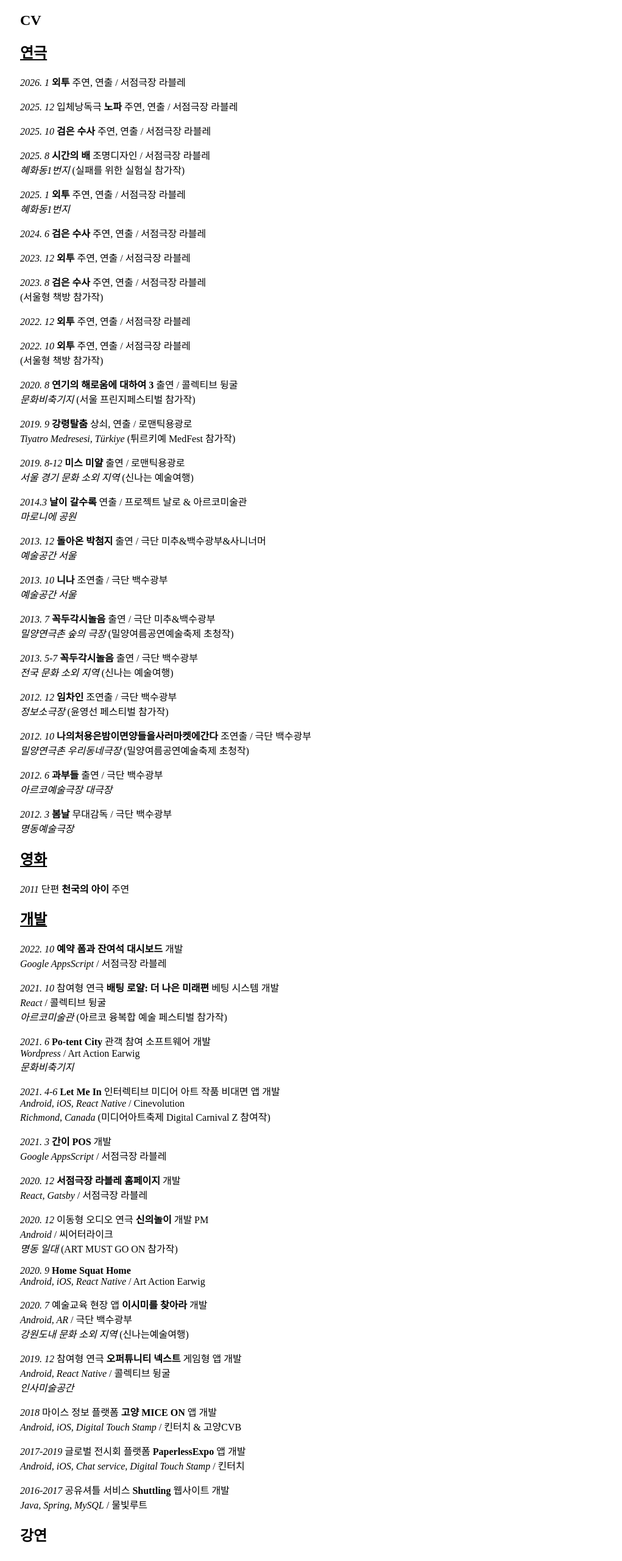
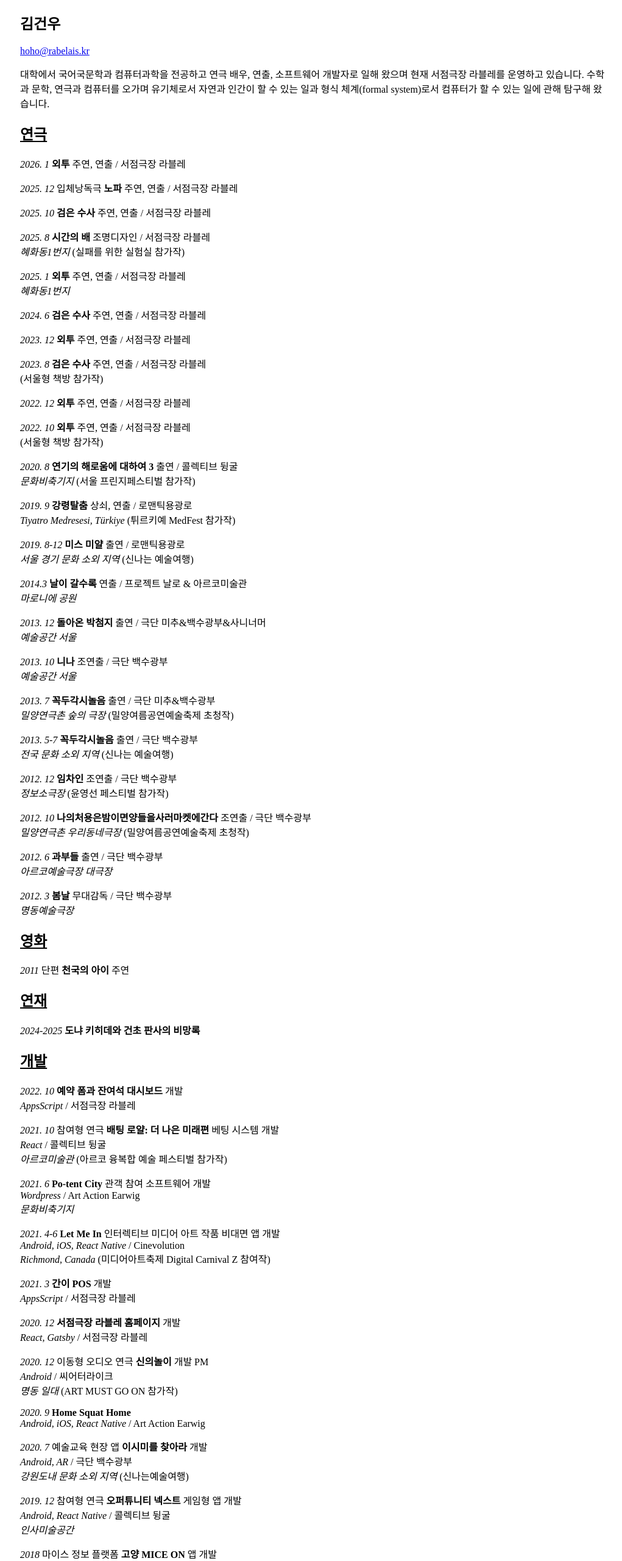
Before and after one commit to kimgnu/kimgnu.github.io, a plain HTML site: page index.html in a window 1280 px wide. Shown: the top 2560 px of the page at 61% size, without its empty margins (127-1148 px from the left). Drawn offline with Linux system fonts and the light colour scheme.

Commit message:
rebuild: 2026-03-26T11:36

```diff
--- a/index.html
+++ b/index.html
@@ -3,7 +3,7 @@
 <head>
 <meta charset="utf-8" />
 <meta name="viewport" content="width=device-width, initial-scale=1" />
-<title>CV - Gunwoo Kim</title>
+<title>Gunwoo Kim</title>
 <meta name="description" content="김건우의 이력입니다." />
 <meta name="generator" content="Org Mode" />
 <style type="text/css">
@@ -193,13 +193,21 @@
 </head>
 <body>
 <div id="content" class="content">
-<div id="outline-container-org3254cbf" class="outline-2">
-<h2 id="org3254cbf">CV</h2>
+<div id="outline-container-org11728eb" class="outline-2">
+<h2 id="org11728eb"><b>김건우</b></h2>
+<div class="outline-text-2" id="text-org11728eb">
+<p>
+<a href="mailto:hoho@rabelais.kr">hoho@rabelais.kr</a><br>
+</p>
+
+<p>
+대학에서 국어국문학과 컴퓨터과학을 전공하고 연극 배우, 연출, 소프트웨어 개발자로 일해 왔으며 현재 서점극장 라블레를 운영하고 있습니다. 수학과 문학, 연극과 컴퓨터를 오가며 유기체로서 자연과 인간이 할 수 있는 일과 형식 체계(formal system)로서 컴퓨터가 할 수 있는 일에 관해 탐구해 왔습니다.<br>
+</p>
 </div>
-
-<div id="outline-container-orgec23b0b" class="outline-2">
-<h2 id="orgec23b0b"><span class="underline">연극</span></h2>
-<div class="outline-text-2" id="text-orgec23b0b">
+</div>
+<div id="outline-container-orge91eb78" class="outline-2">
+<h2 id="orge91eb78"><span class="underline">연극</span></h2>
+<div class="outline-text-2" id="text-orge91eb78">
 <p>
 <i>2026. 1</i> <b>외투</b> 주연, 연출 / 서점극장 라블레<br>
 </p>
@@ -305,20 +313,28 @@
 </p>
 </div>
 </div>
-<div id="outline-container-org4171f02" class="outline-2">
-<h2 id="org4171f02"><span class="underline">영화</span></h2>
-<div class="outline-text-2" id="text-org4171f02">
+<div id="outline-container-orgae1612b" class="outline-2">
+<h2 id="orgae1612b"><span class="underline">영화</span></h2>
+<div class="outline-text-2" id="text-orgae1612b">
 <p>
 <i>2011</i> 단편 <b>천국의 아이</b> 주연<br>
 </p>
 </div>
 </div>
-<div id="outline-container-org23c6882" class="outline-2">
-<h2 id="org23c6882"><span class="underline">개발</span></h2>
-<div class="outline-text-2" id="text-org23c6882">
+<div id="outline-container-org58c8922" class="outline-2">
+<h2 id="org58c8922"><span class="underline">연재</span></h2>
+<div class="outline-text-2" id="text-org58c8922">
+<p>
+<i>2024-2025</i> <b>도냐 키히데와 건초 판사의 비망록</b><br>
+</p>
+</div>
+</div>
+<div id="outline-container-orga7d6a4c" class="outline-2">
+<h2 id="orga7d6a4c"><span class="underline">개발</span></h2>
+<div class="outline-text-2" id="text-orga7d6a4c">
 <p>
 <i>2022. 10</i> <b>예약 폼과 잔여석 대시보드</b> 개발<br>
-<i>Google AppsScript</i> / 서점극장 라블레<br>
+<i>AppsScript</i> / 서점극장 라블레<br>
 </p>
 
 <p>
@@ -341,7 +357,7 @@
 
 <p>
 <i>2021. 3</i> <b>간이 POS</b> 개발<br>
-<i>Google AppsScript</i> / 서점극장 라블레<br>
+<i>AppsScript</i> / 서점극장 라블레<br>
 </p>
 
 <p>
@@ -388,8 +404,15 @@
 </p>
 </div>
 </div>
-<div id="outline-container-org142d12d" class="outline-2">
-<h2 id="org142d12d">강연</h2>
+<div id="outline-container-org298cd61" class="outline-2">
+<h2 id="org298cd61">강연</h2>
+<div class="outline-text-2" id="text-org298cd61">
+<p>
+<i>2026. 4. 11</i> <b>라블레와 AI</b> / 서점극장 라블레<br>
+<i>2024. 9. 7</i> <b>도서관 비밀극장 『외투』</b> / 자양한강도서관<br>
+<i>2024. 8</i> <b>마포나루 사람들</b> / 소금나루도서관<br>
+</p>
+</div>
 </div>
 </div>
 </body>
```
